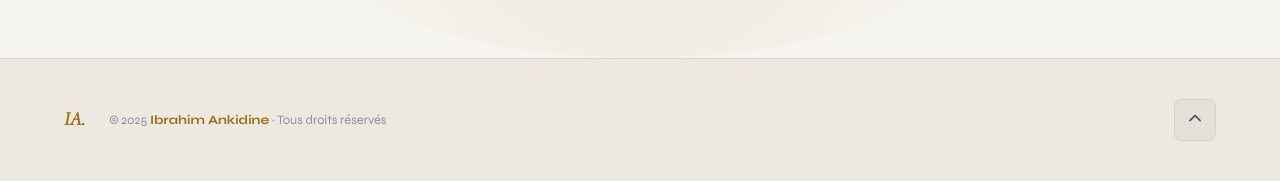
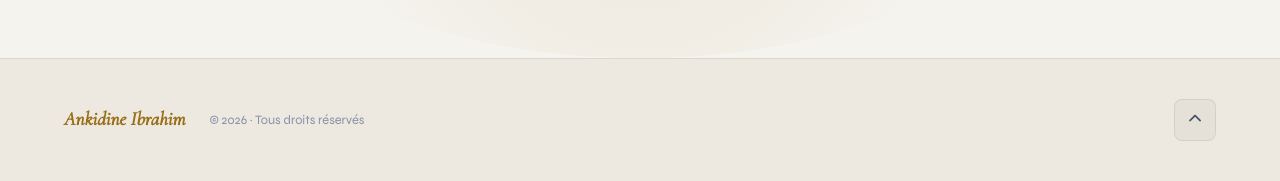
Before and after one commit to AnkidineIbrahim/ankiibrahim, a Flask app: page / in a window 1280 px wide. Shown: the part 5326-5507 px from the top of the page. Run offline with Flask 3, Linux system fonts and the light colour scheme; data comes from the database, SQL or seed files in the repository; some libraries are stand-ins or nearby versions.

Commit message:
Fix: résolution du conflit dans le footer et mise en place de l'année dynamique

```diff
--- a/templates/public/base.html
+++ b/templates/public/base.html
@@ -48,8 +48,8 @@
 <!-- FOOTER -->
 <footer>
   <div class="footer-l">
-    <a class="footer-logo" href="#hero">IA.</a>
-    <span class="footer-copy">© 2025 <b>{{ profile.name }}</b> · Tous droits réservés</span>
+    <a class="footer-logo" href="#hero">Ankidine Ibrahim</a>
+    <span class="footer-copy">© <span id="year"></span> · Tous droits réservés</span>
   </div>
   <a href="#hero" class="back-top"><i class="fas fa-chevron-up"></i></a>
 </footer>
```
